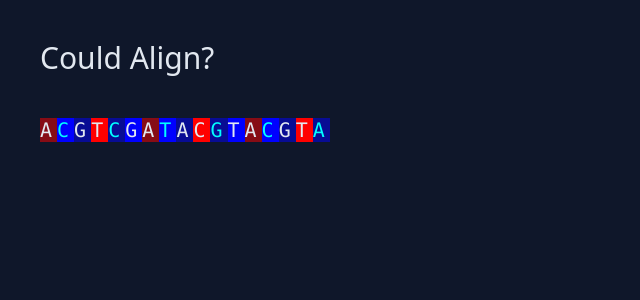
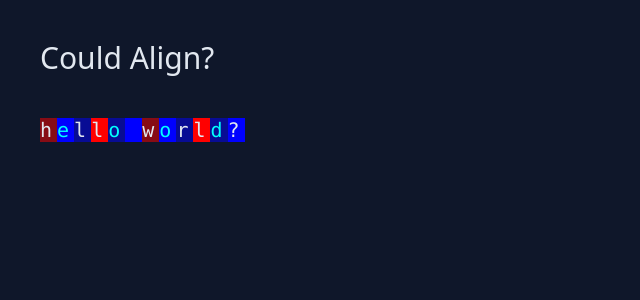
Before and after one commit to simondoesstuff/swtech-utils, a SvelteKit app: page /could-align in a window 1280 px wide. Shown: the top 300 px of the page, without its empty margins (0-640 px from the left). Built offline with nearby package versions, Linux system fonts and the light colour scheme.

Commit message:
annot field caret always visible

```diff
--- a/src/routes/could-align/comps/AnnotTextField.svelte
+++ b/src/routes/could-align/comps/AnnotTextField.svelte
@@ -5,8 +5,7 @@
         fg?: string;
     }
 
-    export let text = "acgtcgatacgtacgta";
-    $: text = text.toUpperCase();
+    export let text = "hello world?";
 
     let inputField: HTMLInputElement;
 
@@ -43,7 +42,7 @@
         bind:this={inputField}
         bind:value={text}
         on:scroll={() => inputField.scrollLeft = 0}
-        class="absolute z-20 mono text-[#ffffff01]"/>
+        class="absolute z-20 mono text-transparent"/>
 
 <!-- Backing element  -->
 
@@ -78,12 +77,16 @@
 </div>
 
 <style lang="postcss">
+    input {
+        caret-color: white;
+    }
+
     .mono {
         @apply font-mono text-xl text-center;
         letter-spacing: 5px;
     }
 
     #backing > span {
-        @apply absolute whitespace-pre capitalize mono;
+        @apply absolute whitespace-pre mono;
     }
 </style>
```
